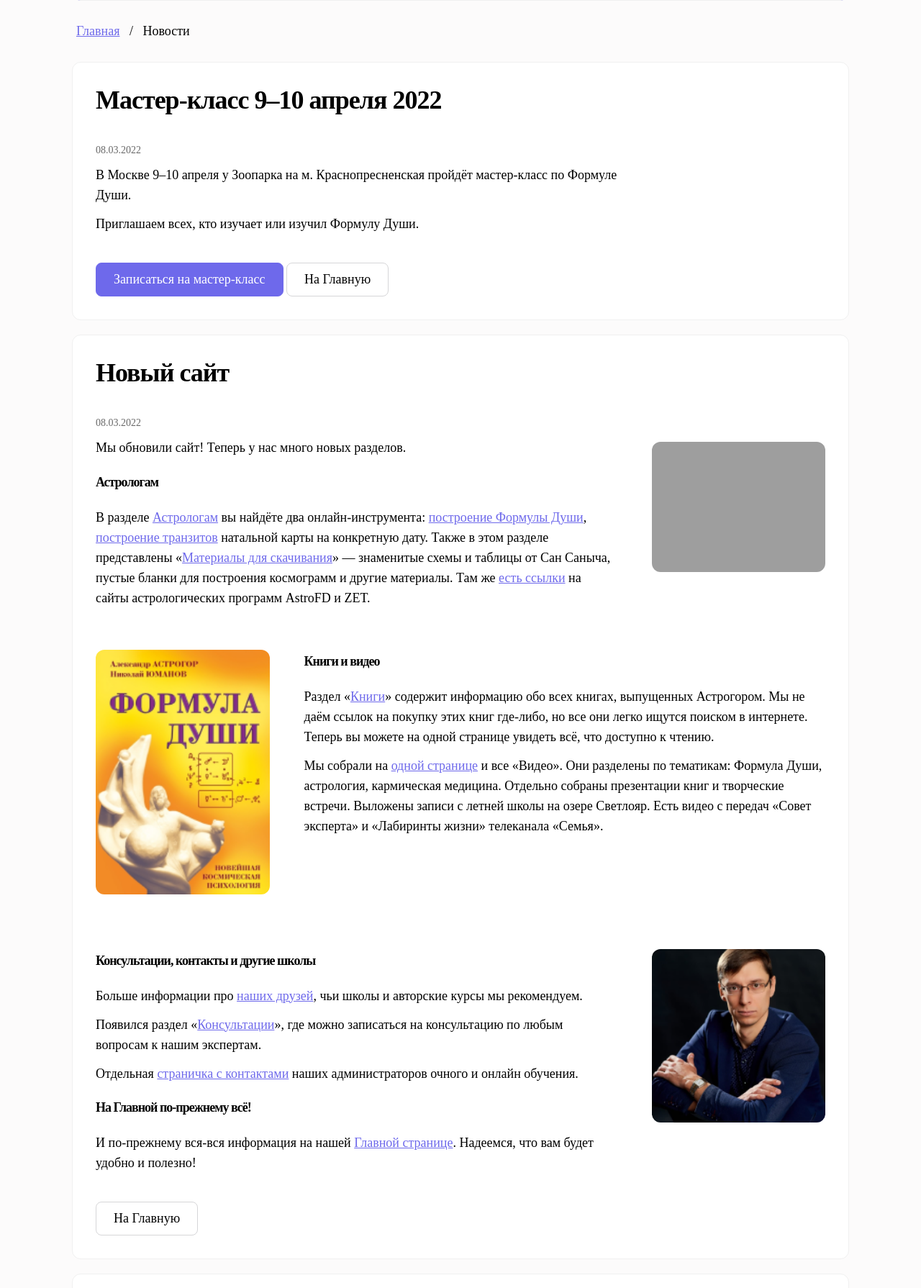
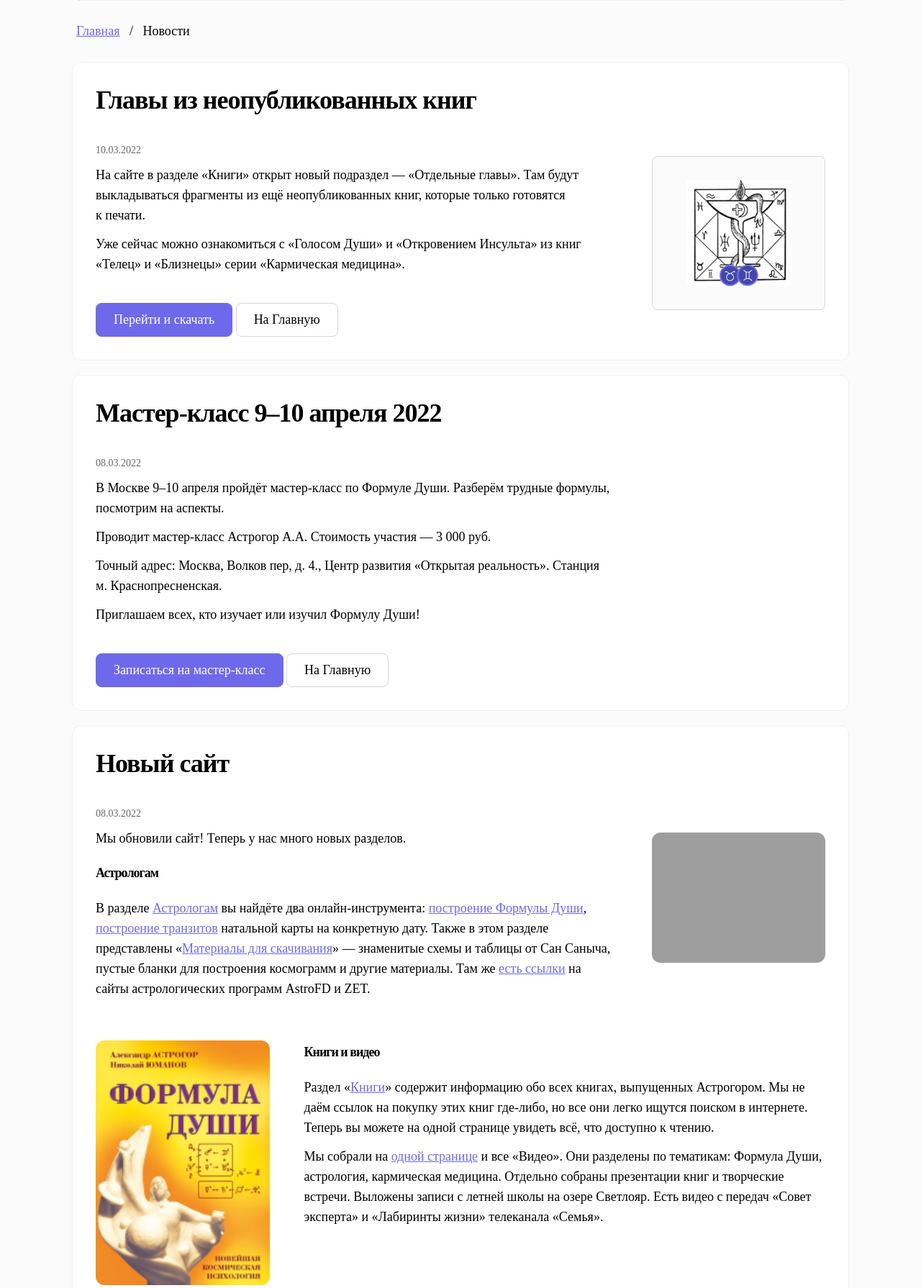
Before and after one commit to mosigo/astrogor, a Flask app: page /news in a window 1280 px wide. Shown: the part 229-2019 px from the top of the page at 72% size. Run offline with Flask 2, Linux system fonts and the light colour scheme; parts of the project's set-up code (start-up, migrations or seed data) failed here and were passed over; some web fonts are replaced; grey boxes are pictures that could not be loaded.

Commit message:
Обновлена новость про мастер-класс 9-10 апреля. Добавлена новость про новый раздел на сайте с главами неопубликованных книг.

```diff
--- a/templates/books.html
+++ b/templates/books.html
@@ -203,6 +203,7 @@ a.downloads div.img:hover {
 <!--Прочее-->
 <div class="plate-base">
     <div class="plate w100">
+        <a id="other"></a>
         <h1>Прочее</h1>
         <div class="plate-inner">
             <div class="left w30">
@@ -229,6 +230,7 @@ a.downloads div.img:hover {
 <!--Отдельные главы-->
 <div class="plate-base">
     <div class="plate w100">
+        <a id="chapters"></a>
         <h1>Отдельные главы</h1>
         <div class="plate-inner">
             <div class="left w30">
--- a/templates/news.html
+++ b/templates/news.html
@@ -37,6 +37,40 @@ img.pic {
     </div>
 </div>
 
+<!--Отдельные главы из неопубликованных книг-->
+<div class="plate-base">
+    <a id="004"></a>
+    <div class="plate w100">
+        <h1>Главы из неопубликованных книг</h1>
+        <div class="label">10.03.2022</div>
+
+        <div class="plate-inner">
+            <div class="left w75">
+                <div class="text">
+                    <p>На сайте в разделе «Книги» открыт новый подраздел — «Отдельные главы».
+                        Там будут выкладываться фрагменты из ещё неопубликованных книг, которые только
+                        готовятся к печати.</p>
+                    <p>Уже сейчас можно ознакомиться с «Голосом Души» и «Откровением Инсульта»
+                        из книг «Телец» и «Близнецы» серии «Кармическая медицина».</p>
+
+                </div>
+                <div class="action">
+                    <a href="/books#chapters">
+                        <button class="btn">Перейти и скачать</button>
+                    </a>
+                    <a href="/">
+                        <button class="btn second">На Главную</button>
+                    </a>
+                </div>
+            </div>
+            <div class="right w25">
+                <div class="img disappearing"><img src="{{ url_for('static', filename='pic/news_004.png') }}"/></div>
+            </div>
+        </div>
+
+    </div>
+</div>
+
 <!--Мастер-класс 9-10 апреля 2022 в Москве-->
 <div class="plate-base">
     <a id="003"></a>
@@ -47,9 +81,12 @@ img.pic {
         <div class="plate-inner">
             <div class="left w75">
                 <div class="text">
-                    <p>В Москве 9–10 апреля у Зоопарка на м. Краснопресненская пройдёт
-                                мастер-класс по Формуле Души.</p>
-                    <p>Приглашаем всех, кто изучает или изучил Формулу Души.</p>
+                    <p>В Москве 9–10 апреля пройдёт мастер-класс по Формуле Души.
+                        Разберём трудные формулы, посмотрим на аспекты.</p>
+                    <p>Проводит мастер-класс Астрогор А.А. Стоимость участия — 3 000 руб.</p>
+                    <p>Точный адрес: Москва, Волков пер, д. 4., Центр развития «Открытая реальность».
+                        Станция м. Краснопресненская.</p>
+                    <p>Приглашаем всех, кто изучает или изучил Формулу Души!</p>
                 </div>
 
                 <div class="action">
@@ -158,7 +195,8 @@ img.pic {
         <div class="plate-inner">
             <div class="left w75">
                 <div class="text">
-                    <p>Предлагаем ознакомиться с главой из книги «Кармическая медицина».</p>
+                    <p>Предлагаем ознакомиться с главой из ещё неопубликованной книги «Телец»
+                        серии «Кармическая медицина».</p>
                 </div>
                 <div class="contacts">
                     <span>
```
Also changed, not shown: templates/index.html (+17 -22 lines), static/pic/news_004.png (added).
